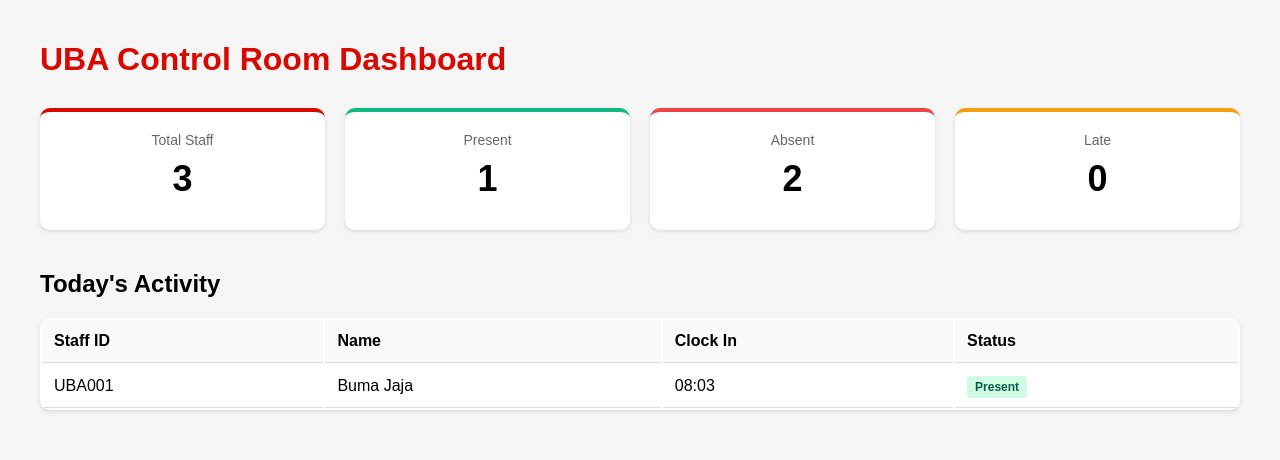
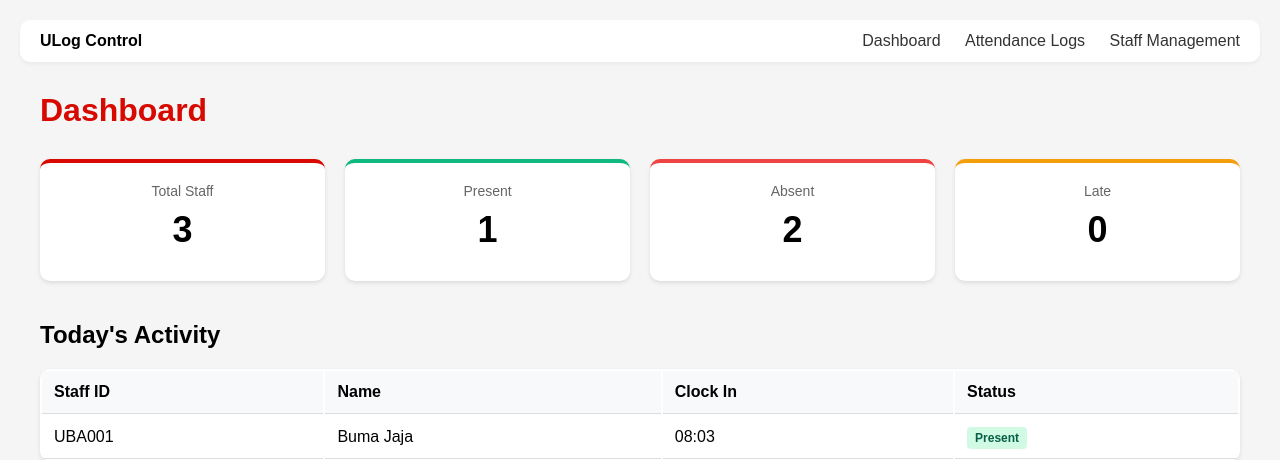
Before and after one commit to KehindeDaniels/uLog, a Django app: page /control/ in a window 1280 px wide. Shown: the top 460 px of the page. Run offline with Django 5.2, Linux system fonts and the light colour scheme; data comes from the database, SQL or seed files in the repository; both versions use the stored data as it was after the commit.

Commit message:
Add navbar and refactor dashboard layout for improved navigation

```diff
--- a/static/css/dashboard.css
+++ b/static/css/dashboard.css
@@ -93,3 +93,26 @@ th {
   background: #fee2e2;
   color: #991b1b;
 }
+
+/* NAVBAR */
+.navbar {
+  display: flex;
+  justify-content: space-between;
+  align-items: center;
+  background: white;
+  padding: 12px 20px;
+  margin-bottom: 30px;
+  border-radius: 10px;
+  box-shadow: 0 2px 4px rgba(0, 0, 0, 0.05);
+}
+
+.nav-links a {
+  margin-left: 20px;
+  text-decoration: none;
+  color: #333;
+  font-weight: 500;
+}
+
+.nav-links a:hover {
+  color: #d70900;
+}
--- /dev/null
+++ b/templates/base.html
@@ -0,0 +1,13 @@
+{% load static %}
+<!doctype html>
+<html>
+  <head>
+    <title>{% block title %}UBA System{% endblock %}</title>
+    <link rel="stylesheet" href="{% static 'css/dashboard.css' %}" />
+  </head>
+  <body>
+    {% include "partials/_nav.html" %}
+
+    <div class="container">{% block content %} {% endblock %}</div>
+  </body>
+</html>
--- a/templates/dashboard/home.html
+++ b/templates/dashboard/home.html
@@ -1,13 +1,10 @@
-{% load static %}
-<!doctype html>
-<html>
-  <head>
-    <title>UBA Control Room - Dashboard</title>
-    <link rel="stylesheet" href="{% static 'css/dashboard.css' %}" />
-  </head>
-  <body>
-    <div class="container">
-      <h1>UBA Control Room Dashboard</h1>
+{% extends "base.html" %}
+<!--  -->
+{% block title %}Dashboard{% endblock %}
+<!--  -->
+{% block content %}
+
+<h1>Dashboard</h1>
 
 <div class="stats-grid">
   <div class="stat-card total">
@@ -29,6 +26,7 @@
 </div>
 
 <h2>Today's Activity</h2>
+
 <table>
   <thead>
     <tr>
@@ -52,13 +50,10 @@
     </tr>
     {% empty %}
     <tr>
-            <td colspan="4" style="text-align: center">
-              No attendance records for today
-            </td>
+      <td colspan="4">No attendance records</td>
     </tr>
     {% endfor %}
   </tbody>
 </table>
-    </div>
-  </body>
-</html>
+
+{% endblock %}
--- /dev/null
+++ b/templates/partials/_nav.html
@@ -0,0 +1,11 @@
+<nav class="navbar">
+  <div class="nav-left">
+    <strong>ULog Control</strong>
+  </div>
+
+  <div class="nav-links">
+    <a href="/control/">Dashboard</a>
+    <a href="#">Attendance Logs</a>
+    <a href="#">Staff Management</a>
+  </div>
+</nav>
```
Also changed, not shown: db.sqlite3. Lines whose indentation alone changed are shown as unchanged.
